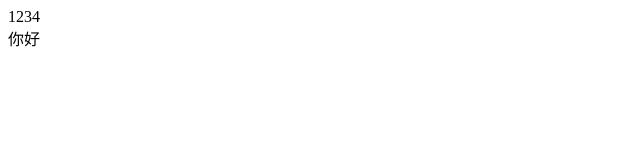
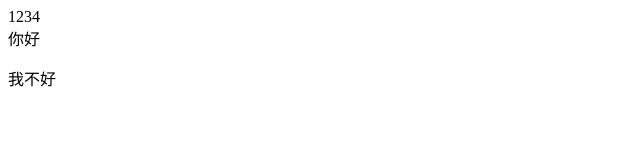
Before and after one commit to 94juan/juan, a plain HTML site: page index.html in a window 1280 px wide. Shown: the full height of the page, 0-640 px from the left. Drawn offline with Linux system fonts and the light colour scheme.

Commit message:
哈哈哈，我又写了个div

```diff
--- a/index.html
+++ b/index.html
@@ -10,6 +10,7 @@
         <div>
             你好
         </div>
+        <p>我不好</p>
     </div>
 </body>
 </html>
```
